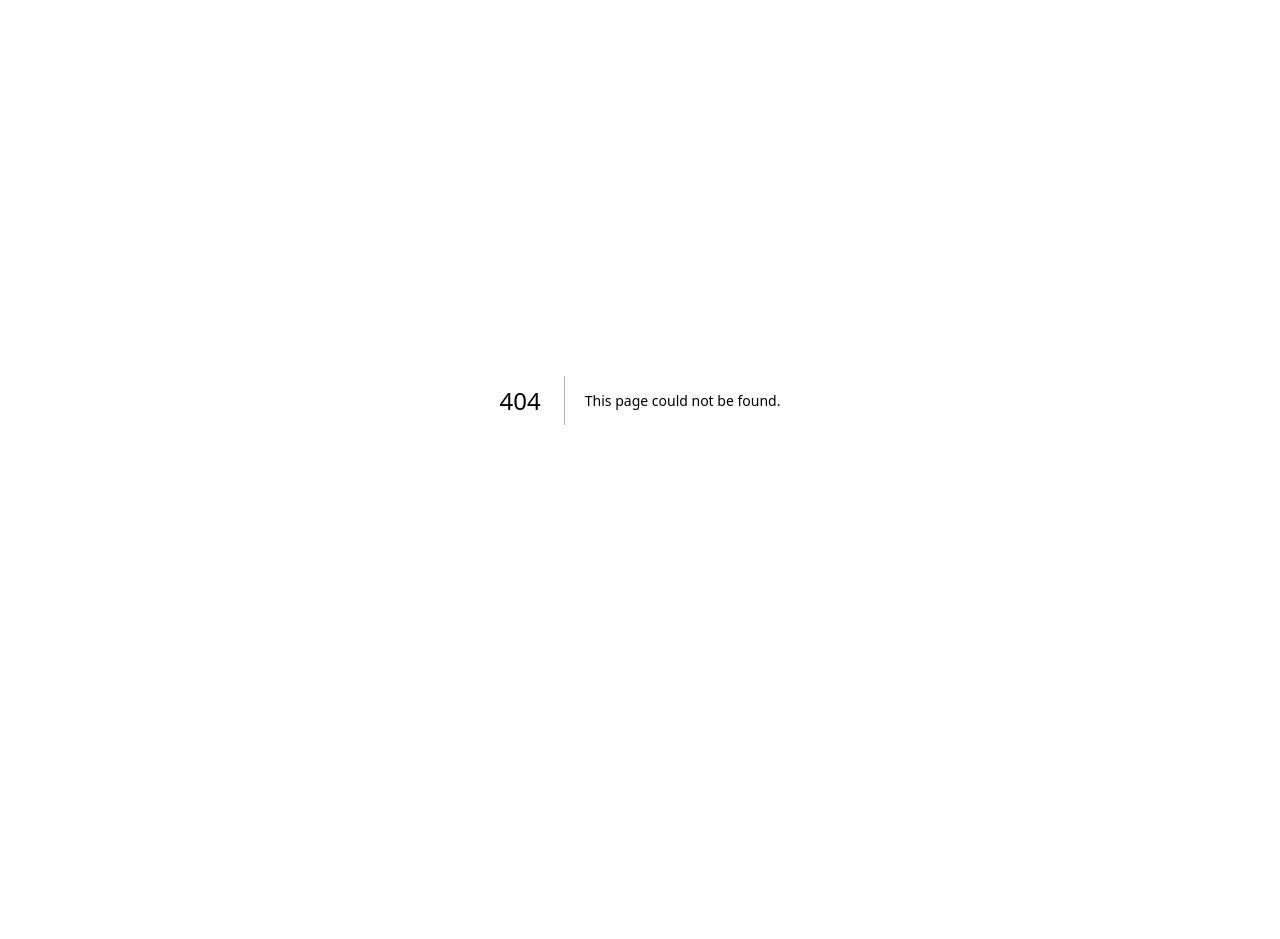
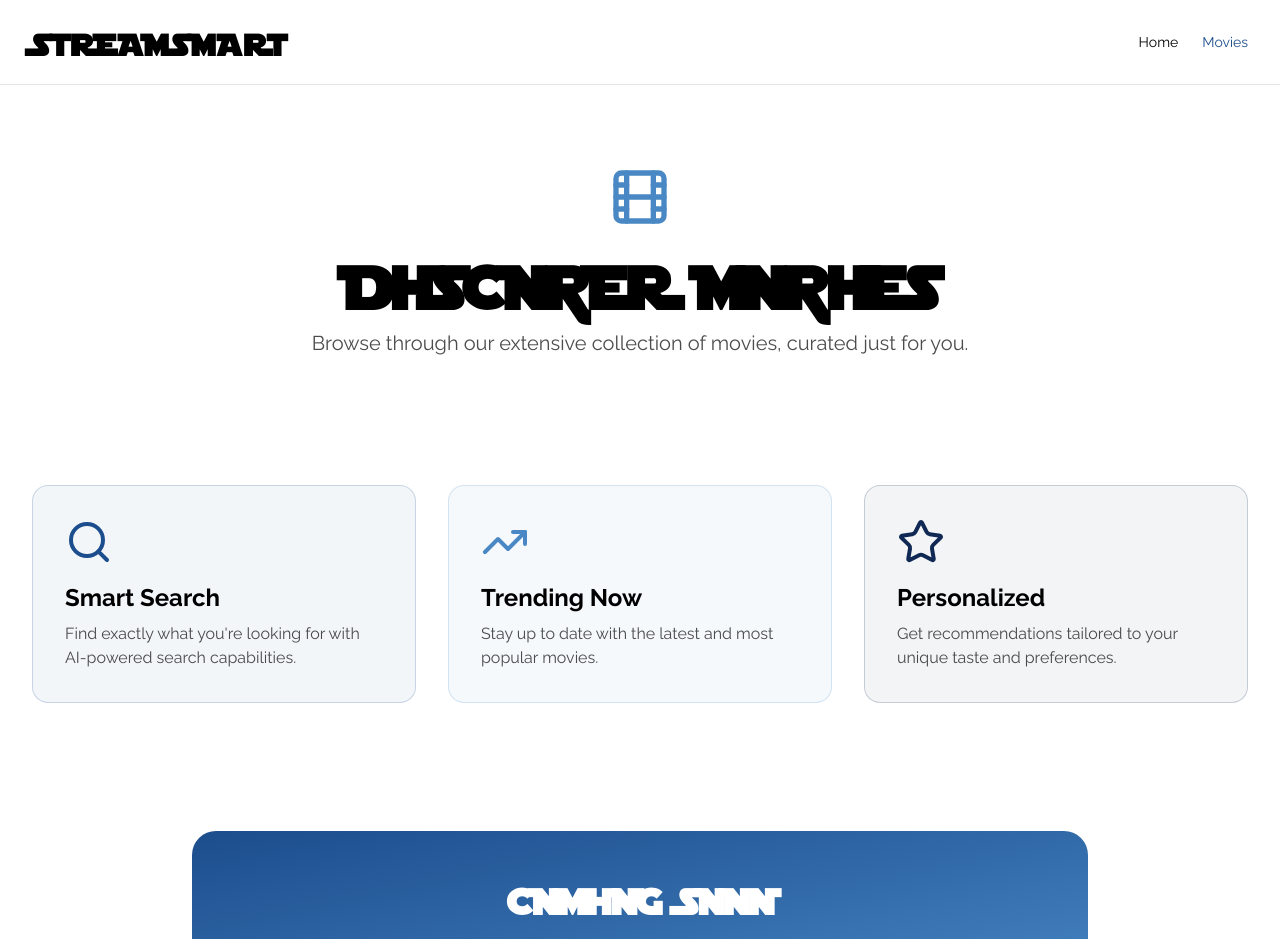
Before and after one commit to VirgoTheLord/Streamsmart, a Next.js app in the folder frontend/: page /movies in a window 1280 px wide. Before the commit this address had no page. Shown: the top 939 px of the page. Before the commit the page ends 800 px from the top, so only its background shows below. Built offline with nearby package versions, Linux system fonts and the light colour scheme.

Commit message:
final rework

```diff
--- /dev/null
+++ b/frontend/app/movies/page.tsx
@@ -0,0 +1,80 @@
+import { Film, Search, TrendingUp, Star } from "lucide-react";
+
+export default function MoviesPage() {
+  return (
+    <div className="min-h-screen bg-white dark:bg-[#020817] text-black dark:text-white">
+      {/* Header */}
+      <header className="border-b border-black/10 dark:border-white/10 py-6 px-8">
+        <div className="max-w-7xl mx-auto flex items-center justify-between">
+          <h1 className="text-3xl font-black font-star tracking-widest">STREAMSMART</h1>
+          <nav className="flex items-center gap-6">
+            <a href="/" className="text-sm font-raleway hover:text-serenya-primary transition-colors">
+              Home
+            </a>
+            <a href="/movies" className="text-sm font-raleway text-serenya-primary">
+              Movies
+            </a>
+          </nav>
+        </div>
+      </header>
+
+      {/* Hero Section */}
+      <section className="py-20 px-8">
+        <div className="max-w-7xl mx-auto text-center">
+          <div className="flex items-center justify-center gap-4 mb-6">
+            <Film className="w-16 h-16 text-serenya-accent" />
+          </div>
+          <h2 className="text-6xl font-black font-star mb-4 tracking-tight">
+            DISCOVER MOVIES
+          </h2>
+          <p className="text-xl text-black/70 dark:text-white/70 font-raleway max-w-2xl mx-auto">
+            Browse through our extensive collection of movies, curated just for you.
+          </p>
+        </div>
+      </section>
+
+      {/* Features Grid */}
+      <section className="py-12 px-8">
+        <div className="max-w-7xl mx-auto grid grid-cols-1 md:grid-cols-3 gap-8">
+          <div className="p-8 rounded-2xl bg-serenya-primary/5 border border-serenya-primary/20">
+            <Search className="w-12 h-12 text-serenya-primary mb-4" />
+            <h3 className="text-2xl font-bold font-raleway mb-2">Smart Search</h3>
+            <p className="text-black/70 dark:text-white/70 font-raleway">
+              Find exactly what you're looking for with AI-powered search capabilities.
+            </p>
+          </div>
+
+          <div className="p-8 rounded-2xl bg-serenya-accent/5 border border-serenya-accent/20">
+            <TrendingUp className="w-12 h-12 text-serenya-accent mb-4" />
+            <h3 className="text-2xl font-bold font-raleway mb-2">Trending Now</h3>
+            <p className="text-black/70 dark:text-white/70 font-raleway">
+              Stay up to date with the latest and most popular movies.
+            </p>
+          </div>
+
+          <div className="p-8 rounded-2xl bg-serenya-dark/5 border border-serenya-dark/20">
+            <Star className="w-12 h-12 text-serenya-dark dark:text-serenya-accent mb-4" />
+            <h3 className="text-2xl font-bold font-raleway mb-2">Personalized</h3>
+            <p className="text-black/70 dark:text-white/70 font-raleway">
+              Get recommendations tailored to your unique taste and preferences.
+            </p>
+          </div>
+        </div>
+      </section>
+
+      {/* Coming Soon Section */}
+      <section className="py-20 px-8">
+        <div className="max-w-4xl mx-auto text-center">
+          <div className="p-12 rounded-3xl bg-gradient-to-br from-serenya-primary to-serenya-accent">
+            <h3 className="text-4xl font-black font-star text-white mb-4">
+              COMING SOON
+            </h3>
+            <p className="text-lg text-white/90 font-raleway">
+              We're building something amazing. Stay tuned for the full movie browsing experience.
+            </p>
+          </div>
+        </div>
+      </section>
+    </div>
+  );
+}
--- a/frontend/components/hero/hero-right-section.tsx
+++ b/frontend/components/hero/hero-right-section.tsx
@@ -2,6 +2,7 @@
 
 import React from "react";
 import { Play, Disc, AudioWaveform, Sparkles } from "lucide-react";
+import { DiagonalLink } from "@/components/ui/diagonal-link";
 
 export function HeroRightSection() {
   return (
@@ -35,6 +36,13 @@ export function HeroRightSection() {
               <Sparkles className="w-14 sm:w-16 h-14 sm:h-16 text-white dark:text-[#0F2854]" strokeWidth={1} />
             </div>
         </div>
+
+        {/* Watch Movies Link - Bottom Right */}
+        <div className="absolute bottom-4 right-4 z-20">
+          <DiagonalLink href="/movies" className="text-white dark:text-white font-raleway text-md [&_.char-replacement]:text-serenya-dark [&_.char-replacement]:dark:text-serenya-dark">
+            Watch Movies Normally.
+          </DiagonalLink>
+        </div>
       </div>
     </div>
   );
```
